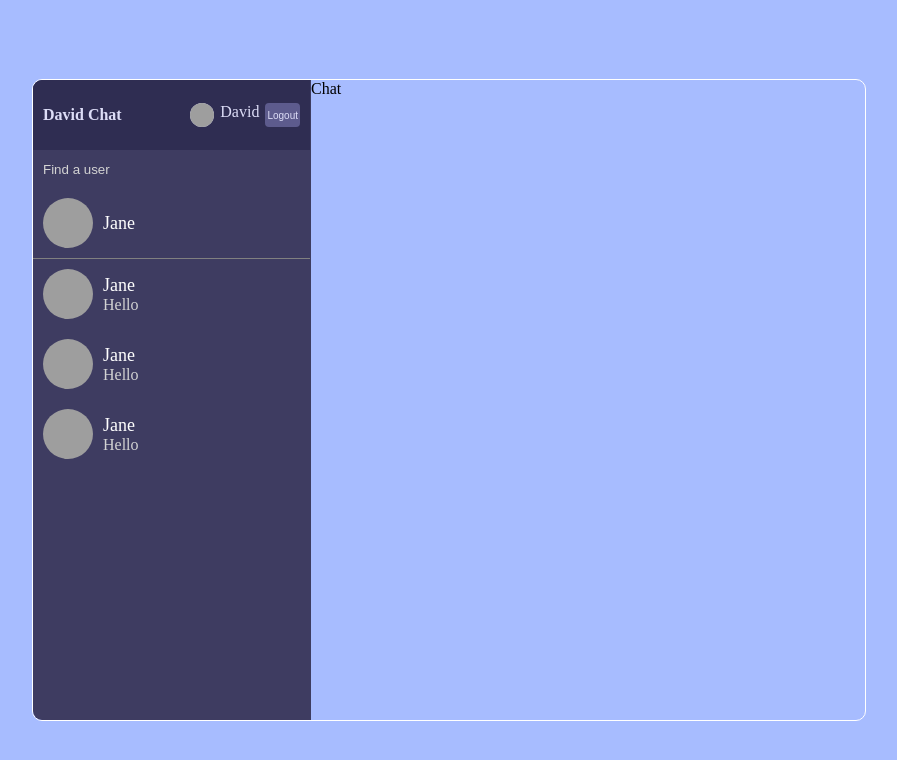
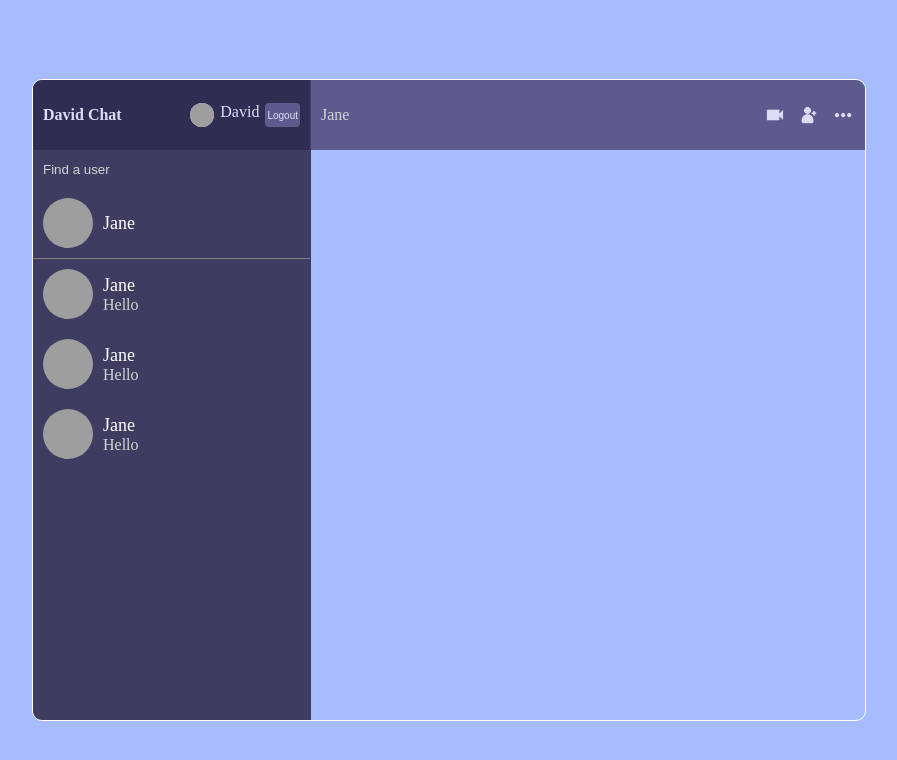
Before and after one commit to DavidReque/chat-firebase, a React (Vite) app: page / in a window 1280 px wide. Shown: the top 760 px of the page, without its empty margins (191-1088 px from the left). Built offline with nearby package versions, Linux system fonts and the light colour scheme; grey boxes are pictures that could not be loaded.

Commit message:
Chat navbar

```diff
--- a/src/components/Chat.jsx
+++ b/src/components/Chat.jsx
@@ -2,7 +2,16 @@ import React from 'react'
 
   const Chat = () => {
   return (
-    <div className='chat'>Chat</div>
+    <div className='chat'>
+      <div className="chatInfo">
+        <span>Jane</span>
+        <div className="chatIcons">
+          <img src="src/assets/img/cam.png" alt="" />
+          <img src="src/assets/img/add.png" alt="" />
+          <img src="src/assets/img/more.png" alt="" />
+        </div>
+      </div>
+    </div>
   )
 }
 
```
